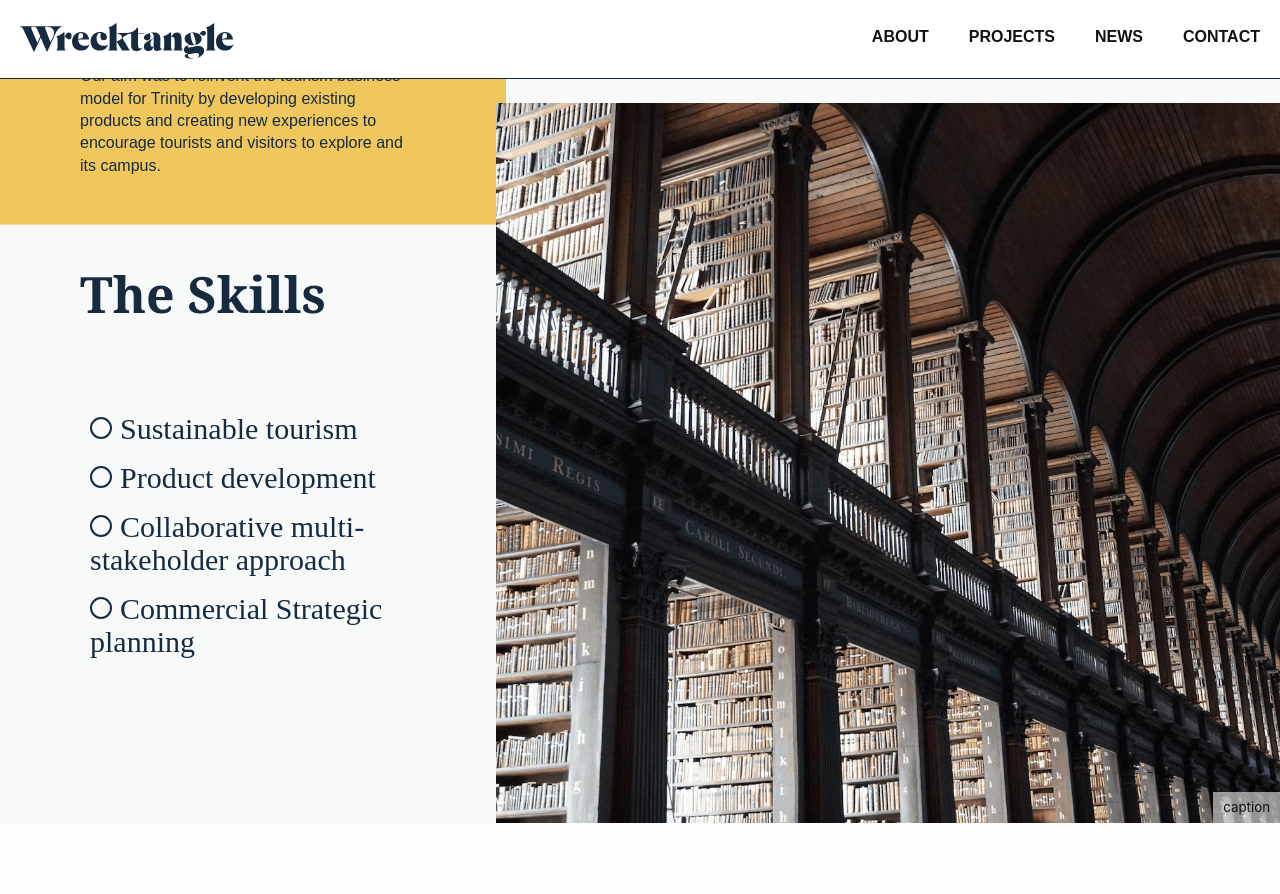
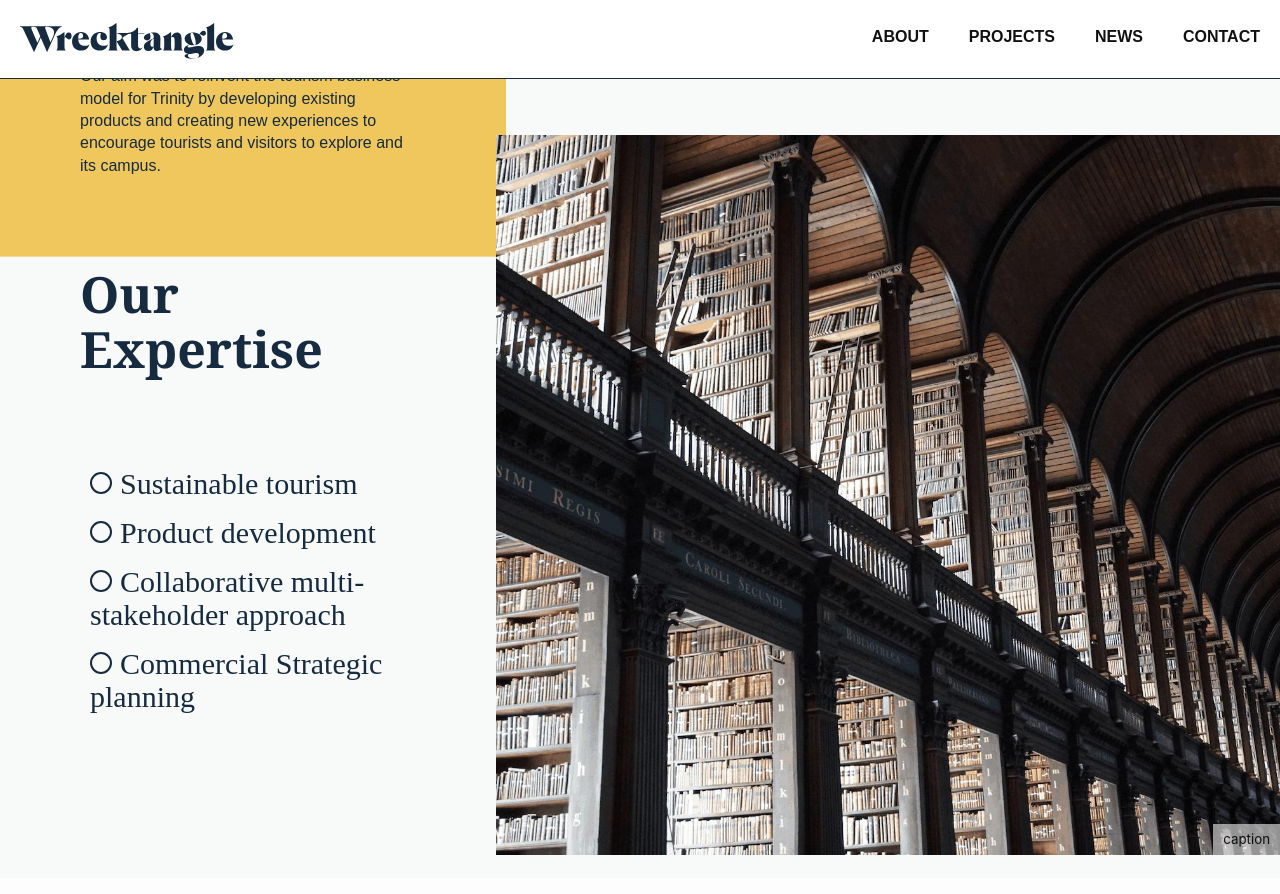
Before and after one commit to HarryFischer/wrecktangle, a Jekyll site: the page built from _projects/trinity-college-dublin.markdown, in a window 1280 px wide and 900 px high, scrolled down 2050 px. Shown: the top 894 px of the window. Built offline with Jekyll 4.4.1, drawn with Linux system fonts in a browser that asks for light colours.

Commit message:
Updated Trinity College Dublin

```diff
--- a/_projects/trinity-college-dublin.markdown
+++ b/_projects/trinity-college-dublin.markdown
@@ -39,7 +39,7 @@ content-block:
       aim was to reinvent the tourism business model for Trinity by developing existing
       products and creating new experiences to encourage tourists and visitors to
       explore \n and its campus."
-  - question: The Skills
+  - question: Our Expertise
     answer-text: |-
       * Sustainable tourism
       * Product development
```
